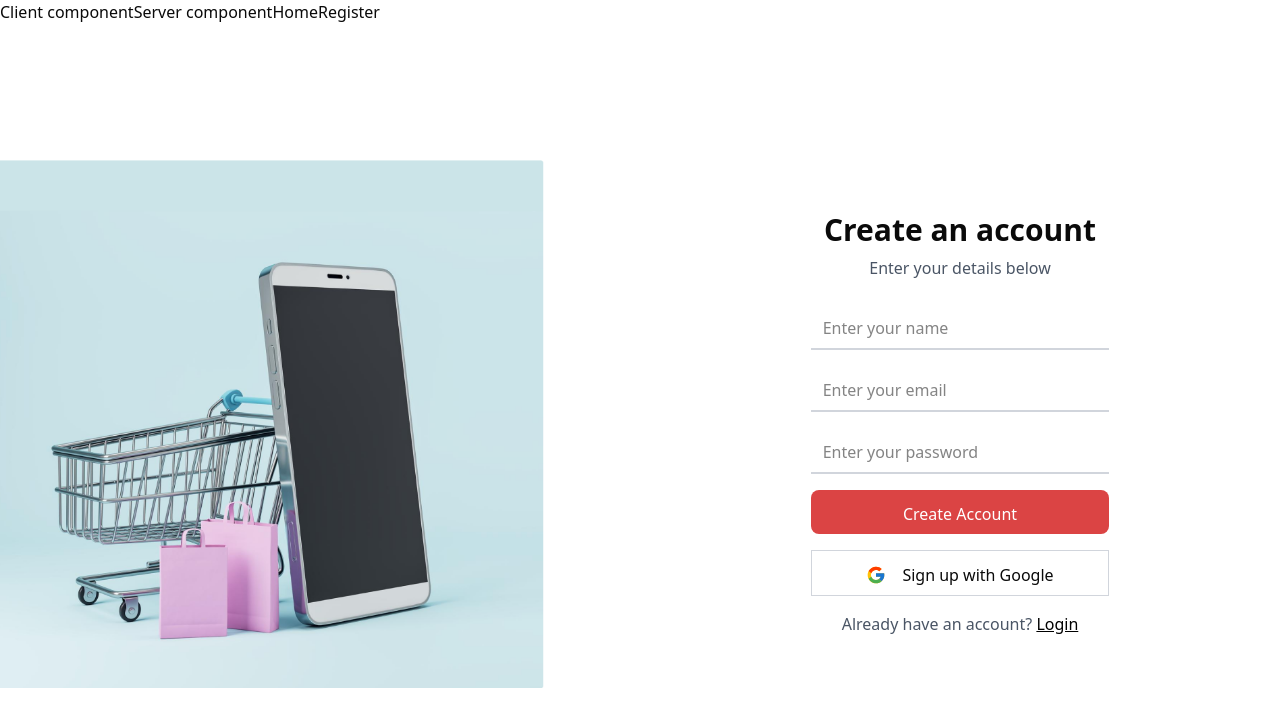
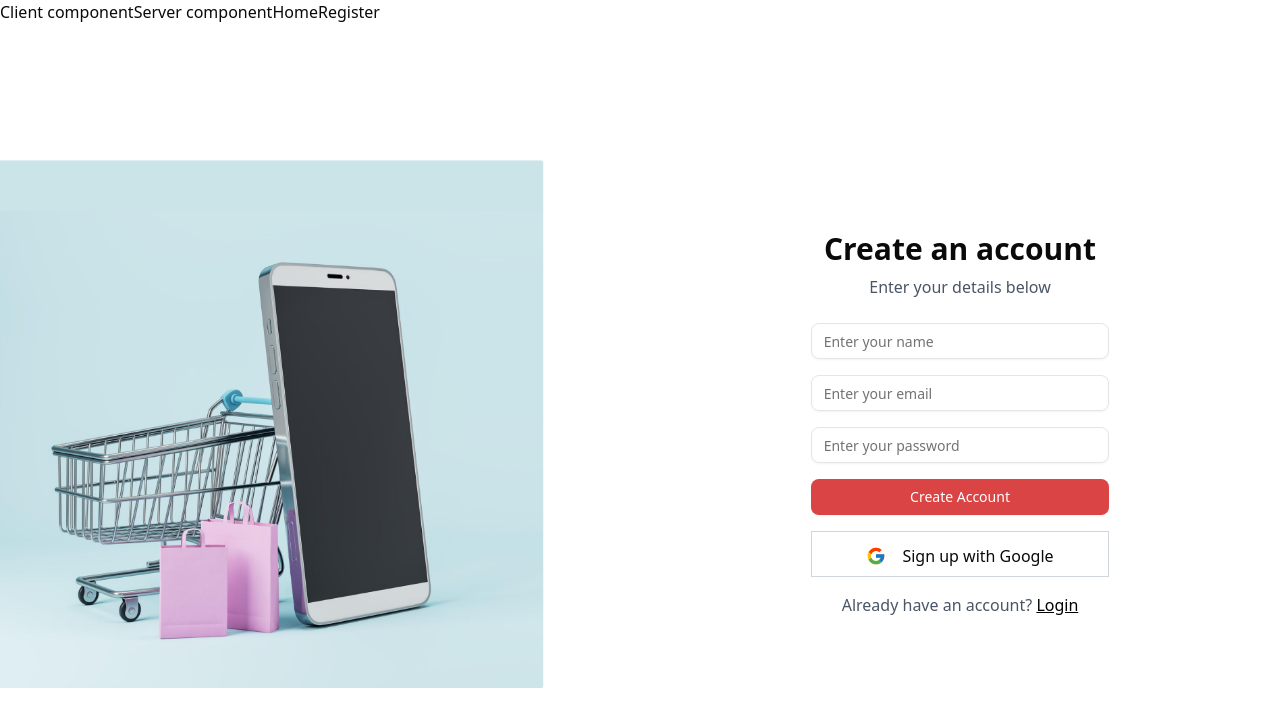
Before and after one commit to NoorFatima-developer/NextGenCommerce-Frontend, a Next.js app: page /register in a window 1280 px wide. Shown: the top 726 px of the page. Built offline with nearby package versions, Linux system fonts and the light colour scheme.

Commit message:
added shadcn input components

```diff
--- a/app/(pages)/(auth)/register/components/registerUserForm.js
+++ b/app/(pages)/(auth)/register/components/registerUserForm.js
@@ -7,6 +7,7 @@ import {
   registerUserSchema,
 } from "@/app/_validationSchemas/registerUser";
 import FormControlInput from "@/app/_common/components/FormControlInput";
+import { Button } from "@/components/ui/button";
 
 const RegisterUserForm = () => {
   const { handleSubmit, handleChange, values, handleBlur, errors, touched } =
@@ -27,7 +28,7 @@ const RegisterUserForm = () => {
           value={values["name"]}
           errorFieldName={errors["name"]}
           touchedFieldName={touched["name"]}
-          className="w-3/4 md:w-3/4 lg:w-2/3 p-3 pb-2 mb-4 border-b-2 border-gray-300 focus:border-gray-500 outline-none bg-transparent mx-auto block"
+          className="w-3/4 md:w-3/4 lg:w-2/3 p-3 mx-auto"
           placeholder="Enter your name"
         />
 
@@ -39,7 +40,7 @@ const RegisterUserForm = () => {
           value={values["email"]}
           errorFieldName={errors["email"]}
           touchedFieldName={touched["email"]}
-          className="w-3/4 md:w-3/4 lg:w-2/3 p-3 pb-2 mb-4 border-b-2 border-gray-300 focus:border-gray-500 outline-none bg-transparent mx-auto block"
+          className="w-3/4 md:w-3/4 lg:w-2/3 p-3 mx-auto"
           placeholder="Enter your email"
         />
 
@@ -51,16 +52,16 @@ const RegisterUserForm = () => {
           value={values["password"]}
           errorFieldName={errors["password"]}
           touchedFieldName={touched["password"]}
-          className="w-3/4 md:w-3/4 lg:w-2/3 p-3 pb-2 mb-4 border-b-2 border-gray-300 focus:border-gray-500 outline-none bg-transparent mx-auto block"
+          className="w-3/4 md:w-3/4 lg:w-2/3 p-3 mx-auto"
           placeholder="Enter your password"
         />
 
-        <button
+        <Button
           type="submit"
-          className="w-3/4 md:w-3/4 lg:w-2/3 p-3 pb-2 mb-4 bg-[#DB4444] hover:bg-[#E07575] text-white py-3 rounded-md mx-auto block"
+          className="w-3/4 md:w-3/4 lg:w-2/3 bg-[#DB4444] hover:bg-[#E07575] text-white mx-auto block"
         >
           Create Account
-        </button>
+        </Button>
       </form>
     </div>
   );
--- a/app/_common/components/FormControlInput.js
+++ b/app/_common/components/FormControlInput.js
@@ -1,4 +1,5 @@
 import React from "react";
+import { Input } from "@/components/ui/input";
 
 const FormControlInput = ({
   type,
@@ -13,7 +14,7 @@ const FormControlInput = ({
 }) => {
   return (
     <div>
-      <input
+      <Input
         type={type}
         name={name}
         placeholder={placeholder}
```
